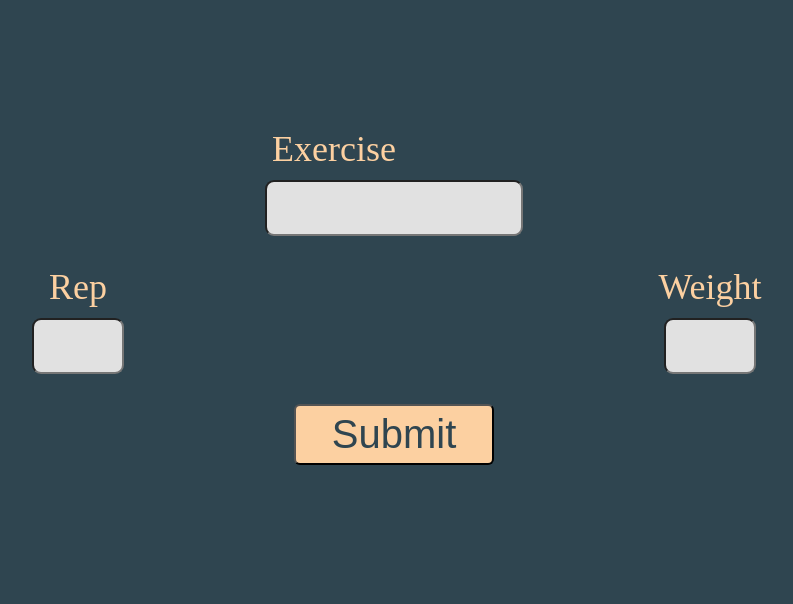
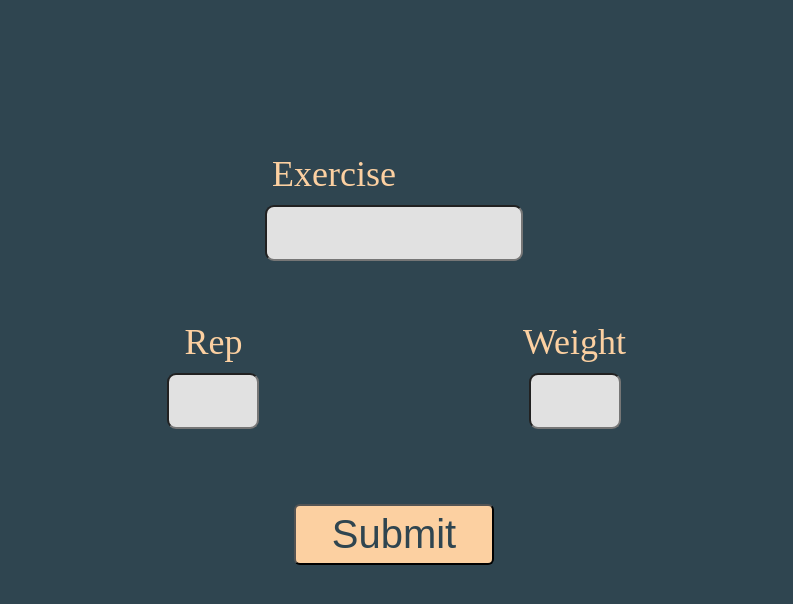
Before and after one commit to dburnside22/WorkoutTracker, an Angular app: page /home in a window 1280 px wide. Shown: the top 604 px of the page, without its empty margins (246-1039 px from the left). Built offline with nearby package versions, Linux system fonts and the light colour scheme.

Commit message:
Adding some extra styling for desktop views

```diff
--- a/src/app/landing-page/landing-page.component.scss
+++ b/src/app/landing-page/landing-page.component.scss
@@ -34,6 +34,7 @@
         width: 200px;
         height: 61px;
         font-size: 40px;
+        margin-top: 45px;
     }
 }
 
@@ -48,9 +49,24 @@
 }
 
 .rep, .weight {
-    margin: 30px 0;
+    margin: 60px 0 30px;
     input {
         width: 84px;
         height: 50px;
     }
 }
+
+@media only screen and (min-width: 500px ){
+
+    .exercise {
+        margin-top: 145px;
+    }
+
+    .landing-page-form {
+        grid-template-columns: 2fr repeat(3, 1fr) 2fr;
+        grid-template-areas:
+            '. e e e .'
+            '. r . w .'
+            '. s s s .';
+    }
+}
--- a/src/app/login-page/login-page.component.scss
+++ b/src/app/login-page/login-page.component.scss
@@ -11,6 +11,7 @@
 .header-logo {
     grid-area: h;
     text-align: center;
+    margin-top: 110px;
 }
 
 .username {
@@ -53,7 +54,7 @@ button {
         display: block;
     }
     text-align: center;
-    margin: 10px 0;
+    margin: 20px 0;
     font-size: 25px;
 
     input {
@@ -72,8 +73,4 @@ button {
             '. p p p .'
             '. . b . .';
     }
-
-    .header-logo {
-        margin-top: 140px;
-    }
 }
```
